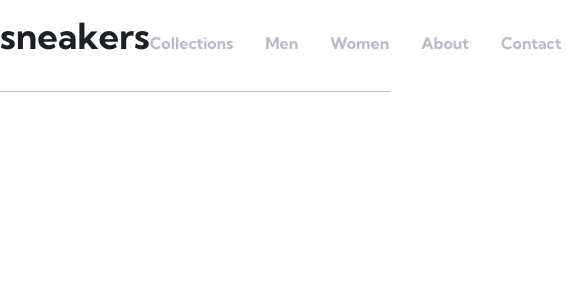
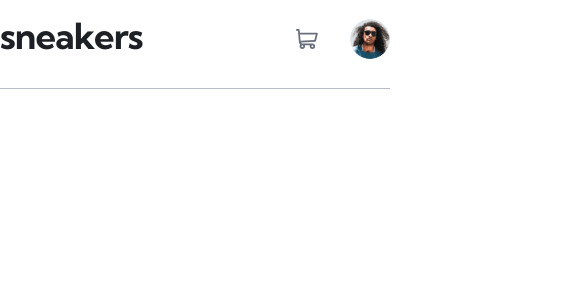
Before and after one commit to idkbit/product-page, a React (Vite) app: page / in a window 390 px wide. Shown: the top 300 px of the page, 585 px wide, since content can reach past the window. Built offline with nearby package versions, Linux system fonts and the light colour scheme.

Commit message:
hover&focus styles

```diff
--- a/src/App.tsx
+++ b/src/App.tsx
@@ -2,7 +2,7 @@
 
 function App() {
   return (
-    <div className='bg-white lg:max-w-7xl m-auto'>
+    <div className='bg-white xl:max-w-7xl lg:max-w-4xl sm:max-w-2xl m-auto'>
       <Header />
     </div>
   );
--- a/src/components/Cart/index.tsx
+++ b/src/components/Cart/index.tsx
@@ -4,8 +4,14 @@
 export const Cart = () => {
   return (
     <div className='flex gap-8 items-center'>
-      <button>
-        <img src='/src/images/icon-cart.svg' alt='' />
+      <button className='group'>
+        <svg width='22' height='20' xmlns='http://www.w3.org/2000/svg'>
+          <path
+            d='M20.925 3.641H3.863L3.61.816A.896.896 0 0 0 2.717 0H.897a.896.896 0 1 0 0 1.792h1l1.031 11.483c.073.828.52 1.726 1.291 2.336C2.83 17.385 4.099 20 6.359 20c1.875 0 3.197-1.87 2.554-3.642h4.905c-.642 1.77.677 3.642 2.555 3.642a2.72 2.72 0 0 0 2.717-2.717 2.72 2.72 0 0 0-2.717-2.717H6.365c-.681 0-1.274-.41-1.53-1.009l14.321-.842a.896.896 0 0 0 .817-.677l1.821-7.283a.897.897 0 0 0-.87-1.114ZM6.358 18.208a.926.926 0 0 1 0-1.85.926.926 0 0 1 0 1.85Zm10.015 0a.926.926 0 0 1 0-1.85.926.926 0 0 1 0 1.85Zm2.021-7.243-13.8.81-.57-6.341h15.753l-1.383 5.53Z'
+            className='fill-[#69707D] group-hover:fill-neutralVDB group-focus:fill-neutralVDB'
+            fill-rule='nonzero'
+          />
+        </svg>
       </button>
       <img className='w-10 h-10 rounded-full' src={avatar} alt='avatar.' />
     </div>
--- a/src/components/Header/index.tsx
+++ b/src/components/Header/index.tsx
@@ -6,18 +6,20 @@
 export const Header = () => {
   return (
     <header className='border-b-[1px] border-b-neutralGB flex justify-between pt-4 items-baseline'>
-      <div className='flex items-baseline'>
-        <h1 className='text-4xl font-bold text-neutralVDB lg:mr-12 lowercase'>
+      <div className='flex items-baseline pb-8 lg:pb-0'>
+        <h1 className='text-4xl font-bold text-neutralVDB lg:mr-12 lowercase tracking-tight'>
           sneakers
         </h1>
-        <nav>
+        <nav className='hidden lg:block'>
           <ul className='text-neutralGB flex gap-8 font-bold'>
             {categories.map((category) => (
               <li
                 key={category}
-                className='hover:text-neutralVDB hover:border-b-primaryOrange border-b-4 pb-8 border-b-transparent'
+                className='hover:text-neutralVDB hover:border-b-primaryOrange border-b-4 pb-8 border-b-transparent focus-within:text-primaryOrange focus-within:border-b-primaryOrange'
               >
-                <a href='#'>{category}</a>
+                <a className='focus:outline-none' href='#'>
+                  {category}
+                </a>
               </li>
             ))}
           </ul>
```
